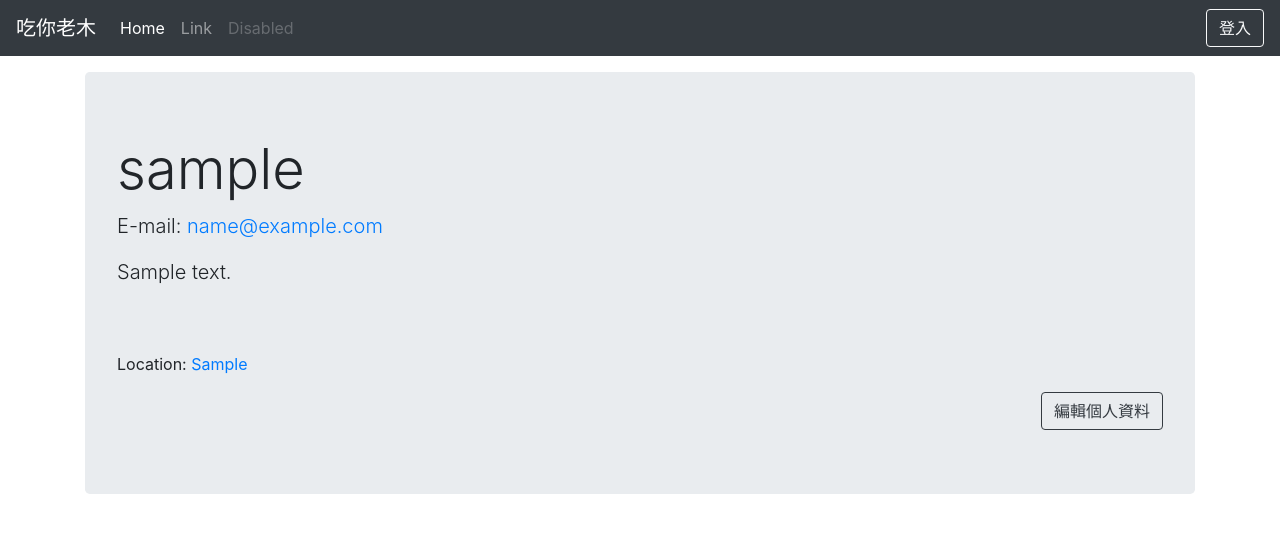
After one commit to D0683497/flask-demo, a Flask app: a page that uses app/templates/user.html in a window 1280 px wide. The commit adds this page. Shown: the top 533 px of the page. Run offline with Flask 2, Linux system fonts and the light colour scheme; tables that the repository leaves empty hold one stand-in row (values such as "Sample post"); some libraries are stand-ins or nearby versions.

Commit message:
新增個人資訊頁面

```diff
--- a/app/auth/views.py
+++ b/app/auth/views.py
@@ -4,7 +4,6 @@ from . import auth
 from ..models import User
 from .. import db
 from .forms import LoginForm, RegistForm, ChangePasswordForm
-
 
 @auth.route('/login', methods=['GET', 'POST'])
 def login():
--- a/app/main/views.py
+++ b/app/main/views.py
@@ -1,7 +1,13 @@
-from flask import render_template
+from flask import render_template, abort
 from . import main
+from ..models import User
 
 
 @main.route('/')
 def index():
     return render_template('index.html')
+
+@main.route('/user/<username>')
+def user(username):
+    user = User.query.filter_by(username=username).first_or_404()
+    return render_template('user.html', user=user)
--- a/app/templates/layout.html
+++ b/app/templates/layout.html
@@ -51,6 +51,7 @@
                 <div class="dropdown-menu dropdown-menu-right">
                     <a class="dropdown-item" href="#">修改 email</a>
                     <a class="dropdown-item" href="{{ url_for('auth.change_password') }}">修改密碼</a>
+                    <a class="dropdown-item" href="{{ url_for('main.user', username=current_user.username) }}">個人資料</a>
                     <div class="dropdown-divider"></div>
                     <a class="dropdown-item" href="{{ url_for('auth.logout') }}">登出</a>
                 </div>
--- /dev/null
+++ b/app/templates/user.html
@@ -0,0 +1,27 @@
+{% extends "layout.html" %}
+
+{% block content %}
+
+<div class="container">
+    <div class="jumbotron d-flex flex-column">
+        <h1 class="display-4">{{ user.username }}</h1>
+
+        {% if user.email %}
+        <p class="lead">E-mail: <a href="mailto:{{ user.email }}">{{ user.email }}</a></p>
+        {% endif %}
+
+        {% if user.about %}
+        <p class="lead">{{ user.about }}</p>
+        {% endif %}
+
+        {% if user.location %}
+        <hr class="my-4">
+        <p>Location: <a href="http://maps.google.com/?q={{ user.location }}">{{ user.location }}</a></p>
+        {% endif %}
+        <div class="d-inline-flex justify-content-end">
+            <a class="btn btn-outline-dark" href="#" role="button">編輯個人資料</a>
+        </div>
+    </div>
+</div>
+
+{% endblock %}
```
Also changed, not shown: app/models.py (+8 -0 lines).
